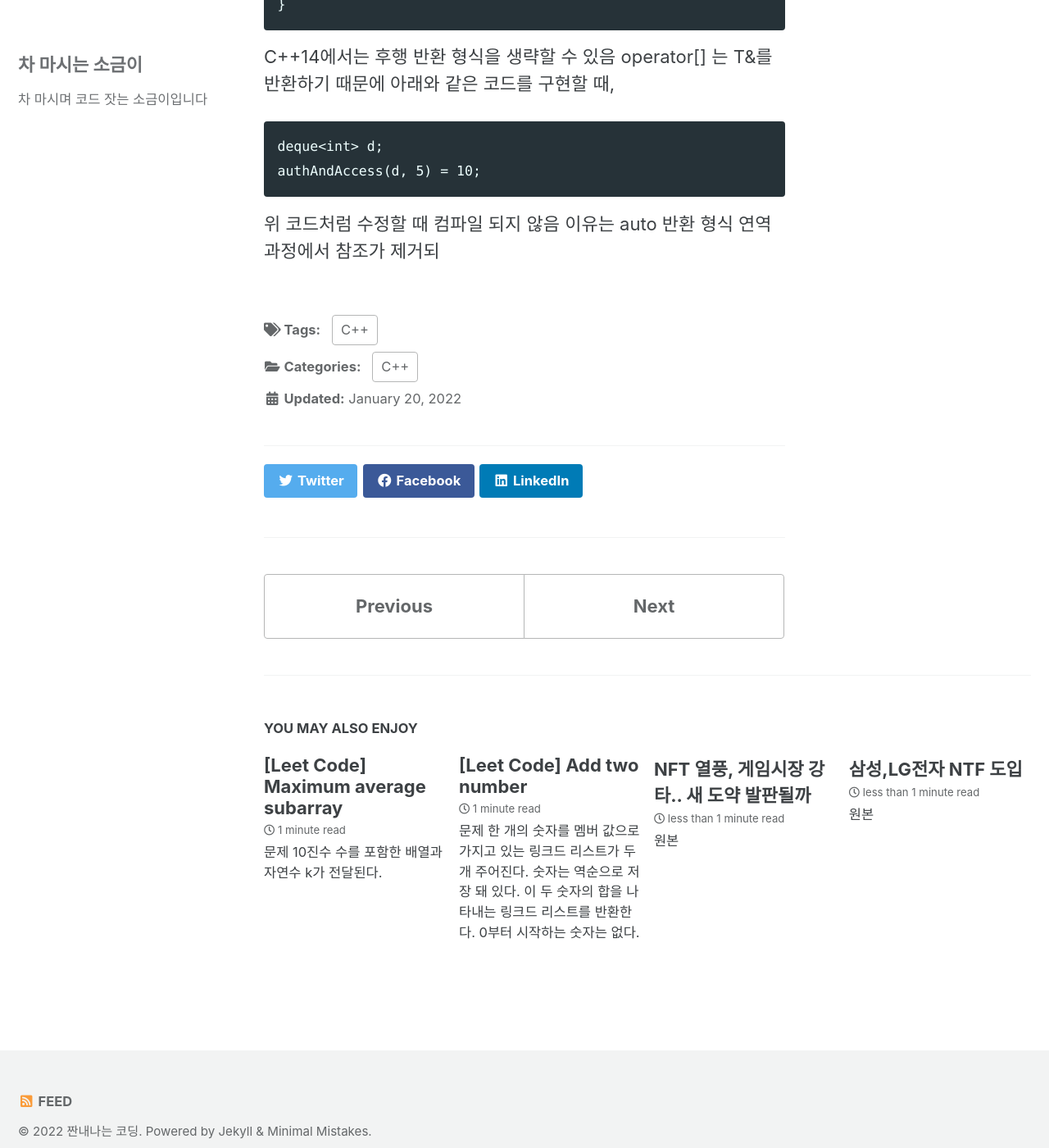
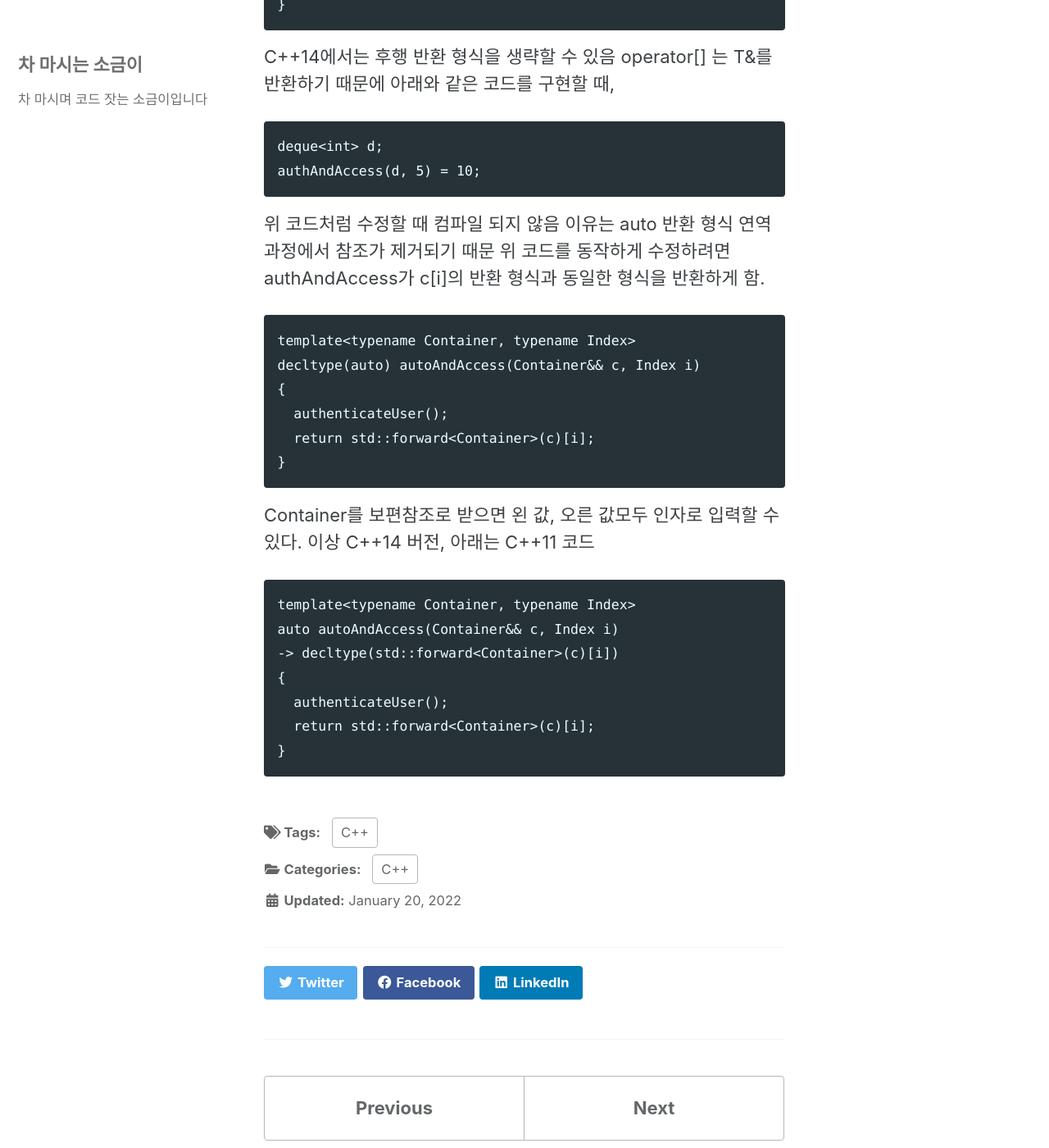
Before and after one commit to teetimesalt/teetimesalt.github.io, a Jekyll site: the page built from _posts/Books/Effective-Modern-C++/2022-1-20-decltype.md, in a window 1280 px wide and 1400 px high, scrolled down 1502 px. Shown: the whole window at 82% size. Built offline with Jekyll 4.4.1, drawn with Linux system fonts in a browser that asks for light colours; cached includes are drawn as plain includes; some of the changed text lies outside the part shown.

Commit message:
항목 3:decltype 작동 방식 숙지

````diff
--- a/_posts/Books/Effective-Modern-C++/2022-1-20-decltype.md
+++ b/_posts/Books/Effective-Modern-C++/2022-1-20-decltype.md
@@ -51,7 +51,6 @@ auto authAndAccess(Container& c, Index i)
 }
 ```
 
-
 C++14에서는 후행 반환 형식을 생략할 수 있음
 operator[] 는 T&를 반환하기 때문에 아래와 같은 코드를 구현할 때,
 ```
@@ -60,4 +59,27 @@ authAndAccess(d, 5) = 10;
 ```
 
 위 코드처럼 수정할 때 컴파일 되지 않음
-이유는 auto 반환 형식 연역 과정에서 참조가 제거되
+이유는 auto 반환 형식 연역 과정에서 참조가 제거되기 때문
+위 코드를 동작하게 수정하려면 authAndAccess가 c[i]의 반환 형식과 동일한 형식을 반환하게 함.
+
+```
+template<typename Container, typename Index>
+decltype(auto) autoAndAccess(Container&& c, Index i)
+{
+  authenticateUser();
+  return std::forward<Container>(c)[i];
+}
+```
+
+Container를 보편참조로 받으면 왼 값, 오른 값모두 인자로 입력할 수 있다.
+이상 C++14 버전, 아래는 C++11 코드
+
+```
+template<typename Container, typename Index>
+auto autoAndAccess(Container&& c, Index i)
+-> decltype(std::forward<Container>(c)[i])
+{
+  authenticateUser();
+  return std::forward<Container>(c)[i];
+}
+```
````
